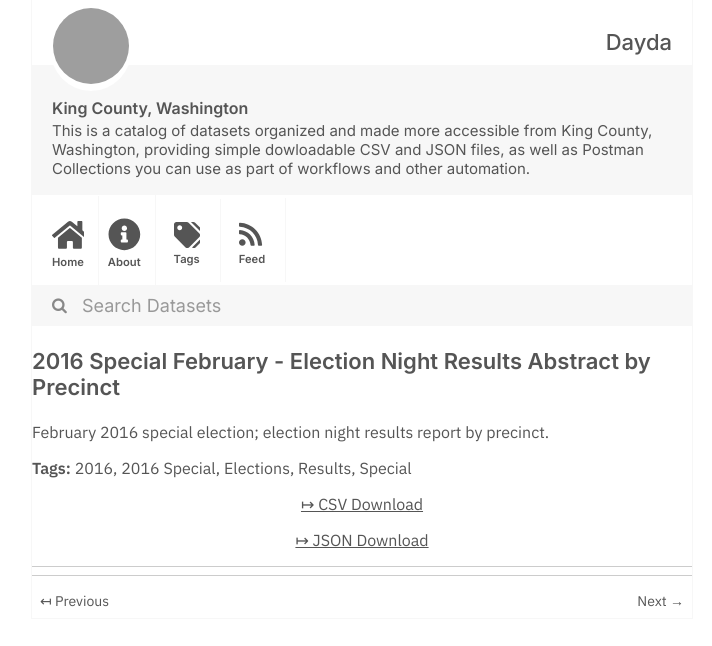
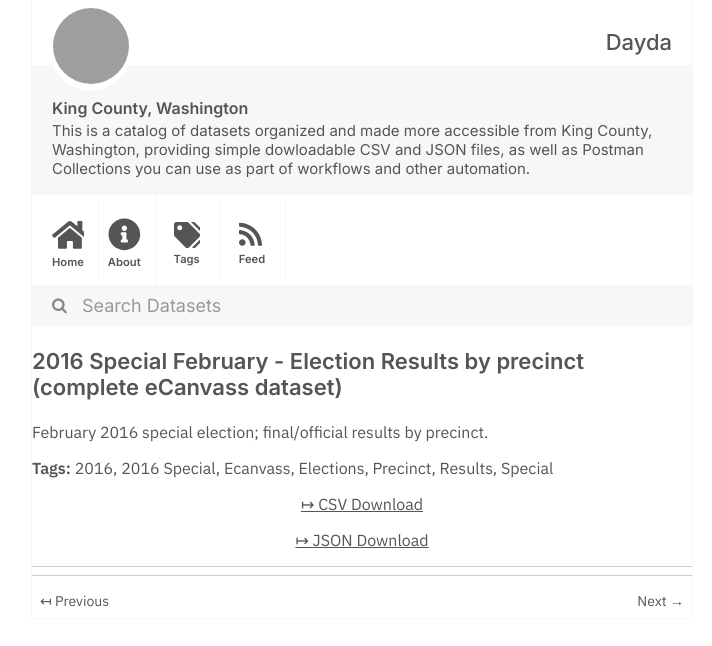
Before and after one commit to dayda-entities/king-county-washington, a Jekyll site: the page built from _posts/2020-11-10-2016-special-february-election.md, in a window 1280 px wide, cut to the strip 0-646 px from the top of the page. Shown: the whole strip, without its empty margins (278-990 px from the left). Built offline with Jekyll 4.4.1, drawn with Linux system fonts in a browser that asks for light colours; grey boxes are pictures that could not be loaded.

```diff
--- a/_posts/2020-11-10-2016-special-february-election.md
+++ b/_posts/2020-11-10-2016-special-february-election.md
@@ -1,20 +1,24 @@
 ---
-title: 2016 Special February - Election Night Results Abstract by Precinct
-created: '2020-11-10T16:58:44.432219'
-modified: '2020-11-10T16:58:44.432226'
+title: >-
+  2016 Special February - Election Results by precinct (complete eCanvass
+  dataset)
+created: '2020-11-10T16:58:37.323696'
+modified: '2020-11-10T16:58:37.323708'
 state: active
 type: dataset
 tags:
   - '2016'
   - 2016 Special
+  - Ecanvass
   - Elections
+  - Precinct
   - Results
   - Special
 groups:
   - Local Government
-csv_url: 'https://data.kingcounty.gov/api/views/u23d-y8xs/rows.csv?accessType=DOWNLOAD'
-json_url: 'https://data.kingcounty.gov/api/views/u23d-y8xs/rows.json?accessType=DOWNLOAD'
+csv_url: 'https://data.kingcounty.gov/api/views/fku3-m3bn/rows.csv?accessType=DOWNLOAD'
+json_url: 'https://data.kingcounty.gov/api/views/fku3-m3bn/rows.json?accessType=DOWNLOAD'
 layout: post
 
 ---
-February 2016 special election; election night results report by precinct.
+February 2016 special election; final/official results by precinct.
```
